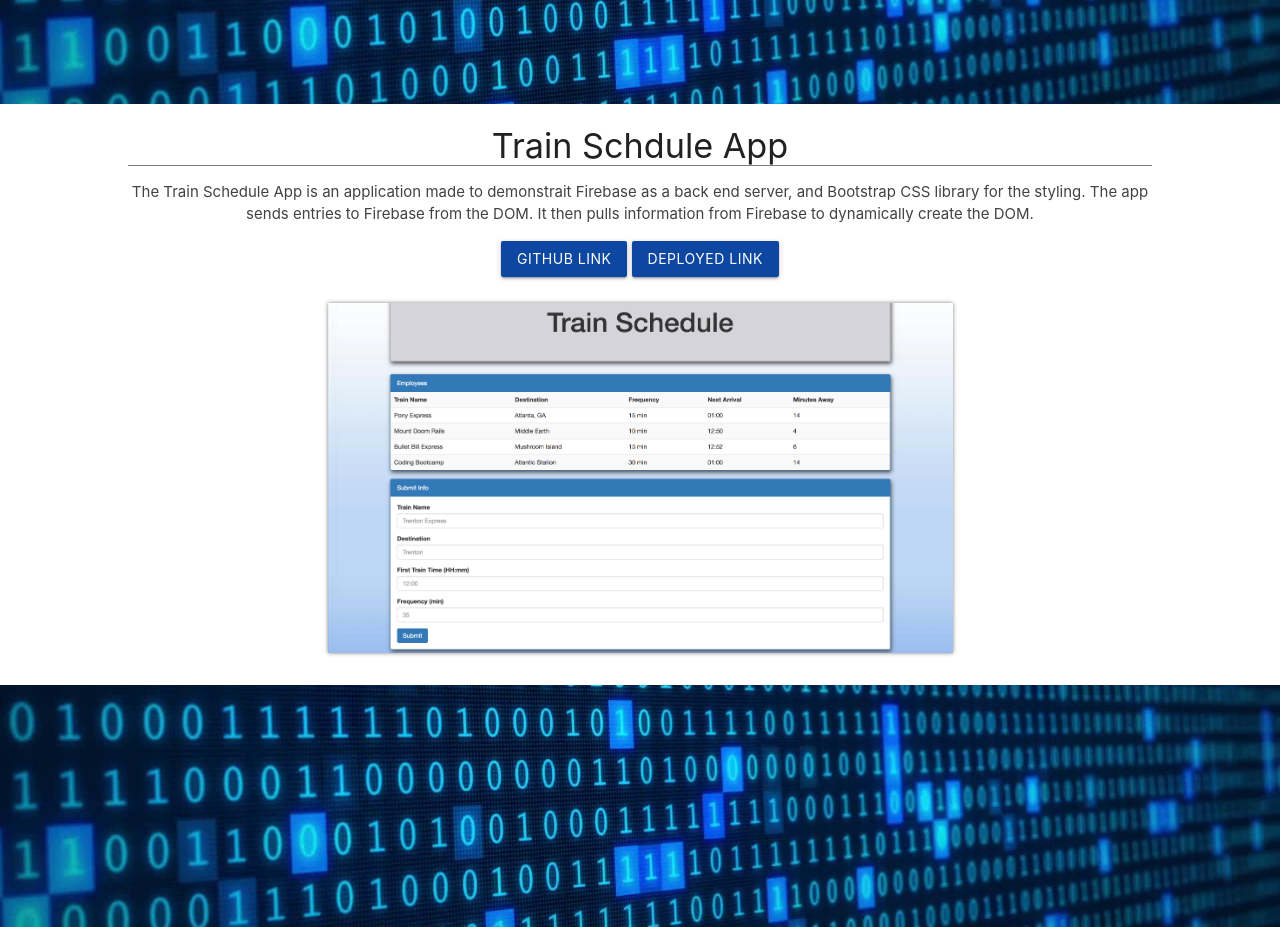
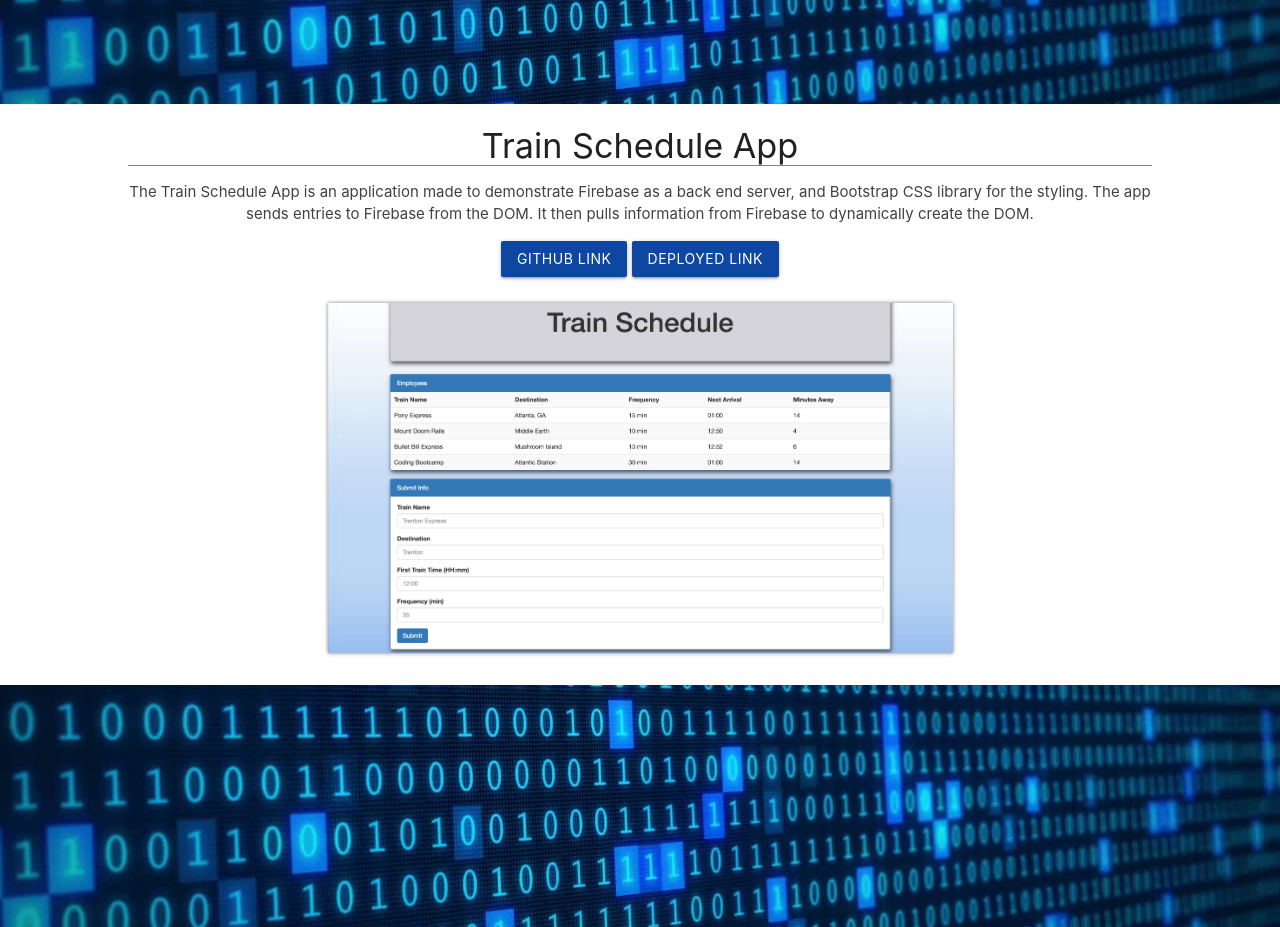
Before and after one commit to gamejock1/Thomas-Yeager-Portfolio, a plain HTML site: page index.html in a window 1280 px wide. Shown: the part 2820-3747 px from the top of the page. Drawn offline with nearby package versions, Linux system fonts and the light colour scheme; files whose address does not match are found by name.

Commit message:
typo changes

```diff
--- a/index.html
+++ b/index.html
@@ -121,8 +121,8 @@
   <div class="section white">
     <div class="row container">
       <div id="skynetText">
-        <h4 class="header">Train Schdule App</h4>
-        <p class="grey-text text-darken-3 lighten-3">The Train Schedule App is an application made to demonstrait Firebase as a back end server, and Bootstrap CSS library
+        <h4 class="header">Train Schedule App</h4>
+        <p class="grey-text text-darken-3 lighten-3">The Train Schedule App is an application made to demonstrate Firebase as a back end server, and Bootstrap CSS library
           for the styling. The app sends entries to Firebase from the DOM. It then pulls information from Firebase to dynamically
           create the DOM.</p>
 
```
